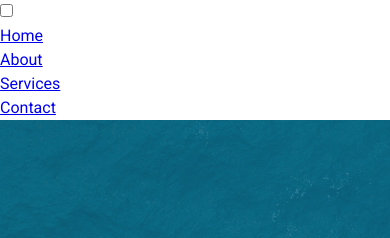
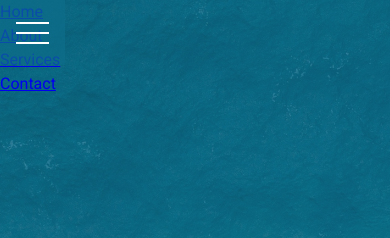
Before and after one commit to matthapps/hamburger_menu_overlay1, a plain HTML site: page index.html in a window 390 px wide. Shown: the top 238 px of the page. Drawn offline with Linux system fonts and the light colour scheme.

Commit message:
Complete hamburger css

```diff
--- a/css/menu.css
+++ b/css/menu.css
@@ -0,0 +1,59 @@
+.menu-wrap {
+    position: fixed;
+    top: 0;
+    left: 0;
+    z-index: 1;
+}
+
+.menu-wrap .toggler {
+    position: absolute;
+    top: 0;
+    left: 0;
+    z-index: 2;
+    cursor: pointer;
+    width: 50px;
+    height: 50px;
+    opacity: 0;
+}
+
+.menu-wrap .hamburger {
+    position: absolute;
+    top: 0;
+    left: 0;
+    z-index: 1;
+    width: 65px;
+    height: 65px;
+    padding: 1rem;
+    background: var(--primary-color);
+    display: flex;
+    align-items: center;
+    justify-content: center;
+}
+
+/* Hamburger Line */
+.menu-wrap .hamburger>div {
+    position: relative;
+    flex: none;
+    width: 100%;
+    height: 2px;
+    background: #fff;
+    display: flex;
+    align-items: center;
+    justify-content: center;
+}
+
+/* Hamburger Lines: Top and Bottom */
+.menu-wrap .hamburger>div:before,
+.menu-wrap .hamburger>div:after {
+    content: '';
+    position: absolute;
+    z-index: 1;
+    top: -10px;
+    width: 100%;
+    height: 2px;
+    background: inherit;
+}
+
+.menu-wrap .hamburger>div:after {
+    top: 10px;
+}
--- a/index.html
+++ b/index.html
@@ -12,7 +12,7 @@
 </head>
 
 <body>
-    <div class="men-wrap">
+    <div class="menu-wrap">
         <input type="checkbox" class="toggler" name="" id="">
         <div class="hamburger">
             <div></div>
```
